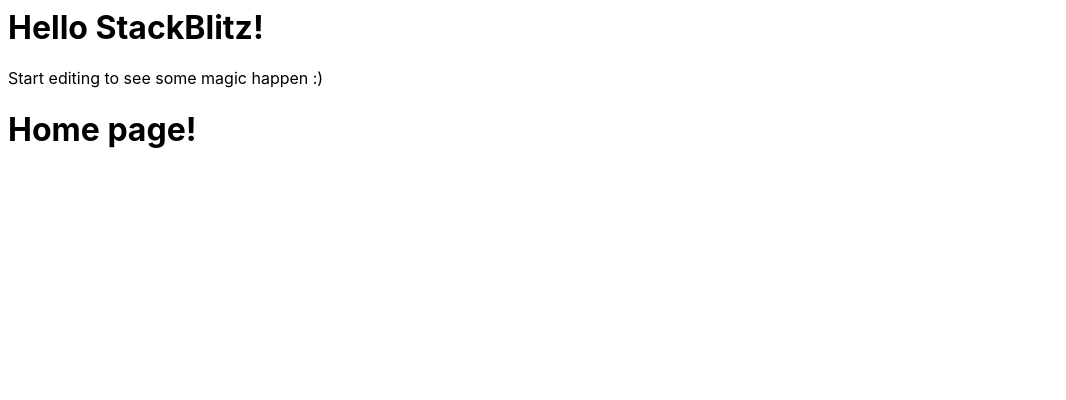
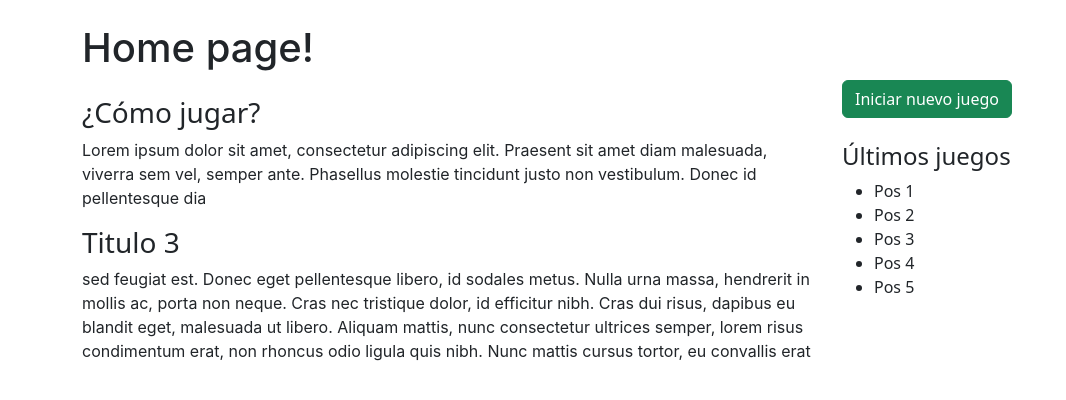
Before and after one commit to debosotnas/GM-Basic-01, a React (Create React App) app: page / in a window 1280 px wide. Shown: the top 400 px of the page, without its empty margins (0-1066 px from the left). Built offline with nearby package versions, Linux system fonts and the light colour scheme.

Commit message:
creando home page

```diff
--- a/src/App.js
+++ b/src/App.js
@@ -2,17 +2,16 @@
 import { Routes, Route } from 'react-router-dom';
 import './style.css';
 
-import { HomePage } from './pages';
+import { HomePage, NewGamePage, GamePage } from './pages';
 
 export default function App() {
   return (
-    <div>
-      <h1>Hello StackBlitz!</h1>
-      <p>Start editing to see some magic happen :)</p>
-      {/* <Routes>
+    <div className="container my-4">
+      <Routes>
         <Route path="/" element={<HomePage />} />
-      </Routes> */}
-      <HomePage />
+        <Route path="/new-game" element={<NewGamePage />} />
+        <Route path="/game" element={<GamePage />} />
+      </Routes>
     </div>
   );
 }
--- a/src/index.js
+++ b/src/index.js
@@ -1,6 +1,7 @@
 import React, { StrictMode } from 'react';
 import { createRoot } from 'react-dom/client';
 import { BrowserRouter } from 'react-router-dom';
+import 'bootstrap/dist/css/bootstrap.min.css';
 
 import App from './App';
 
--- /dev/null
+++ b/src/pages/GamePage.js
@@ -0,0 +1,9 @@
+import React from 'react';
+
+export default function GamePage() {
+  return (
+    <div>
+      <h1>Game page!</h1>
+    </div>
+  );
+}
--- a/src/pages/HomePage.js
+++ b/src/pages/HomePage.js
@@ -1,9 +1,48 @@
 import React from 'react';
+// import Button from 'react-bootstrap/Button';
+import { Link } from 'react-router-dom';
 
 export default function HomePage() {
   return (
-    <div className="container">
-      <h1>Home page!</h1>
-    </div>
+    <>
+      <div className="row">
+        <div className="col">
+          <h1>Home page!</h1>
+        </div>
+      </div>
+
+      <div className="row">
+        <div className="col-md-8">
+          <h3 className="mt-3">¿Cómo jugar?</h3>
+          <p>
+            Lorem ipsum dolor sit amet, consectetur adipiscing elit. Praesent
+            sit amet diam malesuada, viverra sem vel, semper ante. Phasellus
+            molestie tincidunt justo non vestibulum. Donec id pellentesque dia
+          </p>
+          <h3 className="mt-3">Titulo 3</h3>
+          <p>
+            sed feugiat est. Donec eget pellentesque libero, id sodales metus.
+            Nulla urna massa, hendrerit in mollis ac, porta non neque. Cras nec
+            tristique dolor, id efficitur nibh. Cras dui risus, dapibus eu
+            blandit eget, malesuada ut libero. Aliquam mattis, nunc consectetur
+            ultrices semper, lorem risus condimentum erat, non rhoncus odio
+            ligula quis nibh. Nunc mattis cursus tortor, eu convallis erat
+          </p>
+        </div>
+        <div className="col-md-4">
+          <Link to="/new-game" className="btn btn-success">
+            Iniciar nuevo juego
+          </Link>
+          <h4 className="mt-4">Últimos juegos</h4>
+          <ul>
+            <li>Pos 1</li>
+            <li>Pos 2</li>
+            <li>Pos 3</li>
+            <li>Pos 4</li>
+            <li>Pos 5</li>
+          </ul>
+        </div>
+      </div>
+    </>
   );
 }
--- /dev/null
+++ b/src/pages/NewGamePage.js
@@ -0,0 +1,9 @@
+import React from 'react';
+
+export default function NewGamePage() {
+  return (
+    <div>
+      <h1>New Game page!</h1>
+    </div>
+  );
+}
--- a/src/pages/index.js
+++ b/src/pages/index.js
@@ -1,3 +1,5 @@
 import HomePage from './HomePage';
+import NewGamePage from './NewGamePage';
+import GamePage from './GamePage';
 
-export { HomePage };
+export { HomePage, NewGamePage, GamePage };
```
